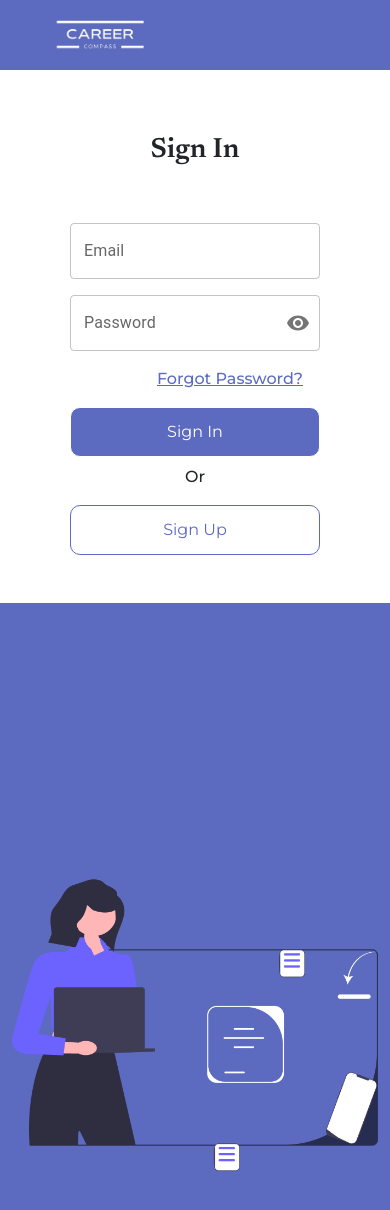
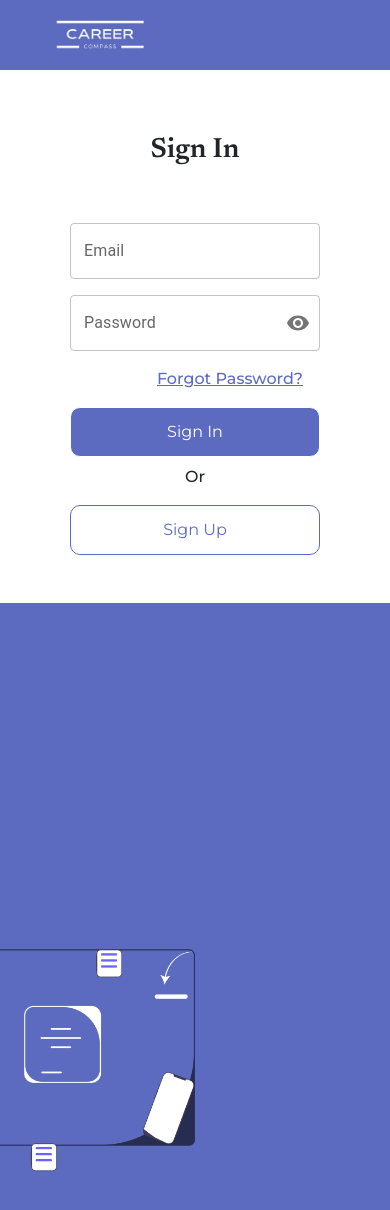
Before and after one commit to jaiminpatel11/career-compass, a React (Create React App) app: page / in a window 390 px wide. Shown: the top 1210 px of the page. Built offline with nearby package versions, Linux system fonts and the light colour scheme.

Commit message:
Responsive issue fix

```diff
--- a/src/container/LoginPage/login.css
+++ b/src/container/LoginPage/login.css
@@ -1,4 +1,4 @@
-@media screen and (min-width: 768px) {
+@media screen and (min-width: 992px) {
     .login-form-col{
         border-radius: 0 40px 40px 0;
     }
@@ -22,7 +22,7 @@
     }
 }
 
-@media screen and (max-width: 768px) {
+@media screen and (max-width: 992px) {
 
 
 
@@ -39,6 +39,6 @@
     }
 
     .start-0{
-        left: 50% !important;
+        left: 0% !important;
     }
 }
--- a/src/container/SignupPage/Register.css
+++ b/src/container/SignupPage/Register.css
@@ -5,7 +5,7 @@
 }
 
 
-@media screen and (max-width:567px) {
+@media screen and (max-width:768px) {
     .start-100{
         left: 50% !important;
     }
--- a/src/container/SignupPage/RegisterPage.jsx
+++ b/src/container/SignupPage/RegisterPage.jsx
@@ -127,7 +127,7 @@ const RegisterPage = () => {
   return (
     <div className="container-fluid" style={{ background: primaryColor }}>
       <div className="row">
-        <div className="col-md-4  order-sm-1 order-2 ">
+        <div className="col-md-4  order-md-1 order-2 ">
           <div
             className="sidebar position-relative"
             style={{
@@ -152,7 +152,7 @@ const RegisterPage = () => {
           </div>
         </div>
         <div
-          className="col-md-8 order-sm-2 order-1 register-form-col"
+          className="col-md-8 order-md-2 order-1 register-form-col"
           style={{
             background: primaryFontColor,
             padding: "0",
```
